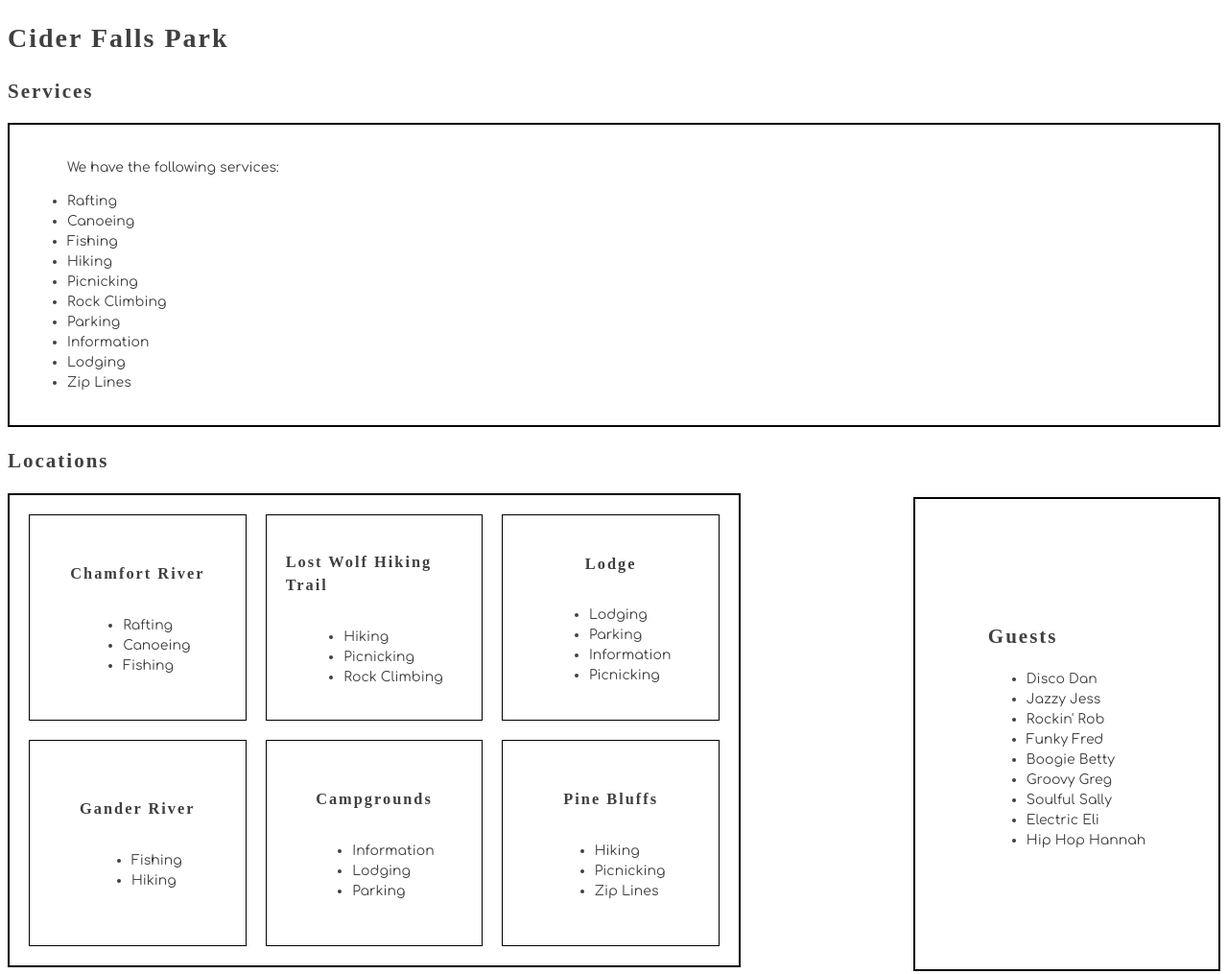
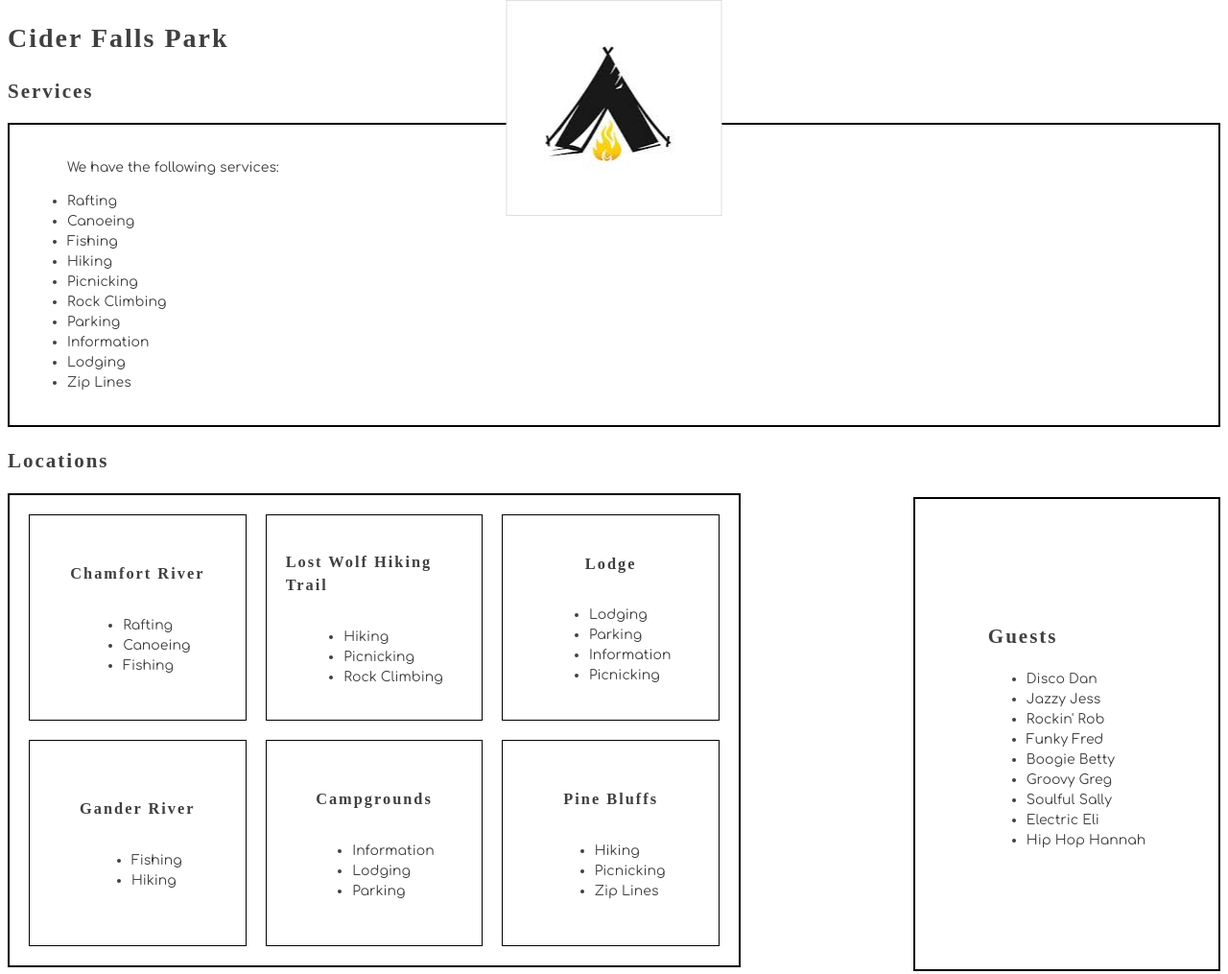
Before and after one commit to NSS-Day-Cohort-64/cider-falls-sam-sarah, a plain HTML site: page index.html in a window 1280 px wide. Shown: the whole page at 96% size. Drawn offline with Linux system fonts and the light colour scheme; a web font is replaced by a local one.

```diff
--- a/index.html
+++ b/index.html
@@ -1,5 +1,9 @@
 <!doctype html>
 <html lang="en">
+    <div class="logo">
+        <img src="images/tent.jpeg" alt="Your Logo">
+    </div>
+
     <head>
         <meta charset="utf-8">
         <title>Cider Falls Park</title>
--- a/styles/main.css
+++ b/styles/main.css
@@ -3,6 +3,16 @@
 
 /*Typography
 --------------------------------------------------------------*/
+.logo {
+	position: fixed;
+	top: 0;
+	left: 50%;
+	transform: translateX(-50%);
+	z-index: 1000;
+
+  }
+
+
 body,
 button,
 input,
```
Also changed, not shown: images/tent.jpeg (added).
